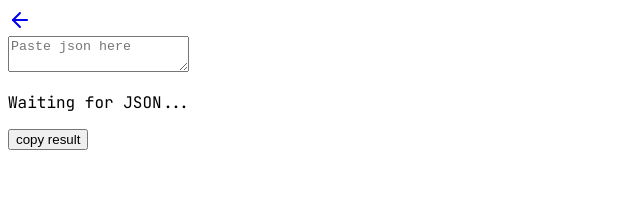
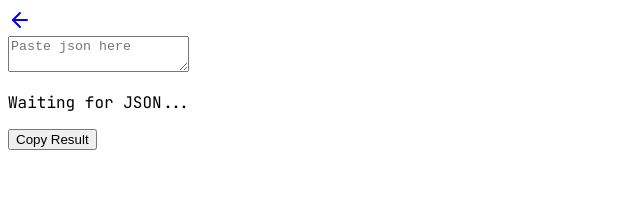
Before and after one commit to alii/tools, a Next.js app: page /json-ts in a window 1280 px wide. Shown: the top 219 px of the page, without its empty margins (0-640 px from the left). Built offline with nearby package versions, Linux system fonts and the light colour scheme.

Commit message:
Dark theme improvements

```diff
--- a/src/pages/json-ts.tsx
+++ b/src/pages/json-ts.tsx
@@ -39,7 +39,7 @@ export default function JSONTypescript() {
       <div className="w-full grid grid-cols-2 gap-10">
         <textarea
           placeholder="Paste json here"
-          className="bg-red-50 text-red-500 placeholder-red-300 h-48 font-mono resize-y rounded-md border hover:border-red-200 transition ease-in-out"
+          className="p-4 bg-red-50 text-red-500 placeholder-red-300 h-48 font-mono resize-y rounded-md border transition ease-in-out dark:bg-gray-800 dark:border-gray-700"
           value={value}
           onChange={(e) => setValue(e.target.value)}
         />
@@ -47,8 +47,10 @@ export default function JSONTypescript() {
           <Pre>{result.includes("export") ? result : "Waiting for JSON..."}</Pre>
 
           <div>
-            <button className="bg-red-50 text-red-400 w-24 rounded-md" onClick={copy}>
-              copy result
+            <button
+              className="bg-red-50 text-red-500 px-5 py-0.5 rounded-md mt-2 dark:bg-gray-800 dark:text-gray-500 transform transition hover:scale-95"
+              onClick={copy}>
+              Copy Result
             </button>
           </div>
         </div>
```
